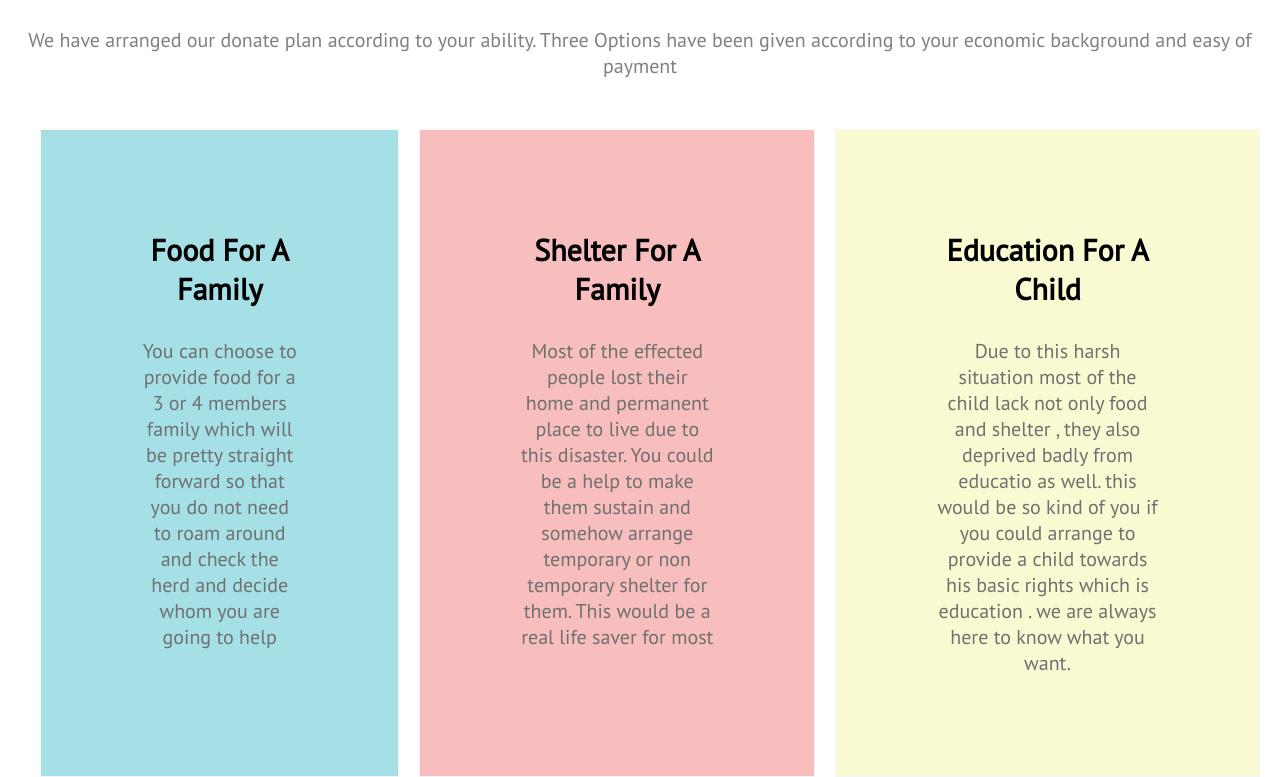
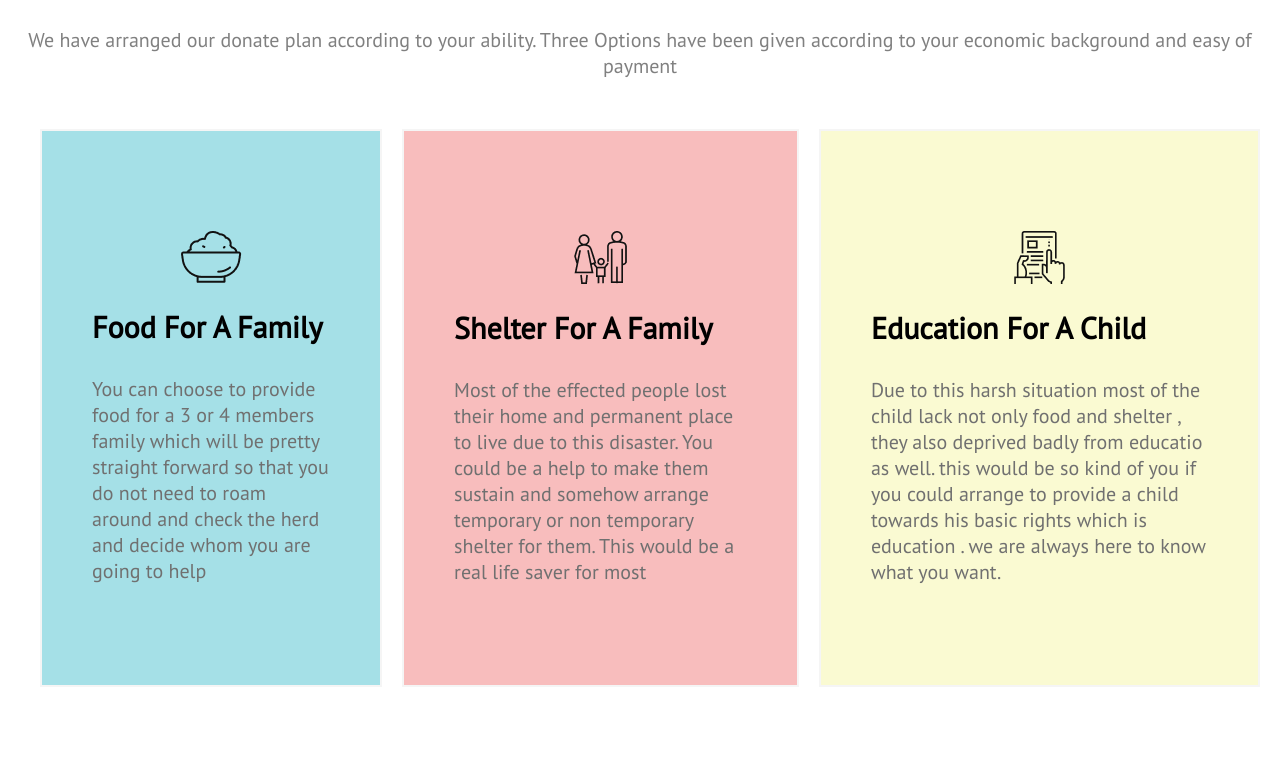
Before and after one commit to rudro54/Restart-5_Assignment_1, a plain HTML site: page index.html in a window 1280 px wide. Shown: the part 1196-1973 px from the top of the page. After the commit the page ends 1883 px from the top, so only its background shows below. Drawn offline with Linux system fonts and the light colour scheme.

Commit message:
icon added

```diff
--- a/index.html
+++ b/index.html
@@ -57,19 +57,21 @@
 
         <ul class="donate-plan">
             <li class="first-item">
-
+                <img src="/icons/food.png" alt="">
                 <h3>Food For A Family</h3>
                 <p>You can choose to provide food for a 3 or 4 members family which will be pretty straight forward so
                     that you do not need to roam around and check the herd and decide whom you are going to help</p>
 
             </li>
             <li class="second-item">
+                <img src="/icons/shelter.png" alt="">
                 <h3>Shelter For A Family</h3>
                 <p>Most of the effected people lost their home and permanent place to live due to this disaster. You
                     could be a help to make them sustain and somehow arrange temporary or non temporary shelter for
                     them. This would be a real life saver for most </p>
             </li>
             <li class="third-item">
+                <img src="/icons/Frame-1.png" alt="">
                 <h3>Education For A Child</h3>
                 <p>Due to this harsh situation most of the child lack not only food and shelter , they also deprived
                     badly from educatio as well. this would be so kind of you if you could arrange to provide a child
@@ -79,6 +81,16 @@
 
 
     </section>
+
+    <section class="section-c">
+
+
+    </section>
+
+
+
+
+
 </body>
 
 </html>
--- a/style.css
+++ b/style.css
@@ -168,21 +168,36 @@ body {
 }
 
 .section-b ul li {
-    padding: 100px 100px;
-    border: 1px solid whitesmoke;
+    padding: 100px 50px;
+    border: 2px solid whitesmoke;
     margin-left: 20px;
     list-style-type: none;
+    justify-content: center;
+    align-items: center;
+    text-align: center;
+
+}
+
+.section-b ul li:hover {
+    opacity: .7;
+}
+
+.section-b ul li img {
+    size: 30px;
 
 }
 
 .section-b ul li h3 {
+    margin-top: 20px;
     font-weight: 700;
     font-size: 30px;
     color: black;
+    text-align: left;
 }
 
 .section-b ul li p {
     color: #707070;
+    text-align: left;
 }
 
 .first-item {
```
